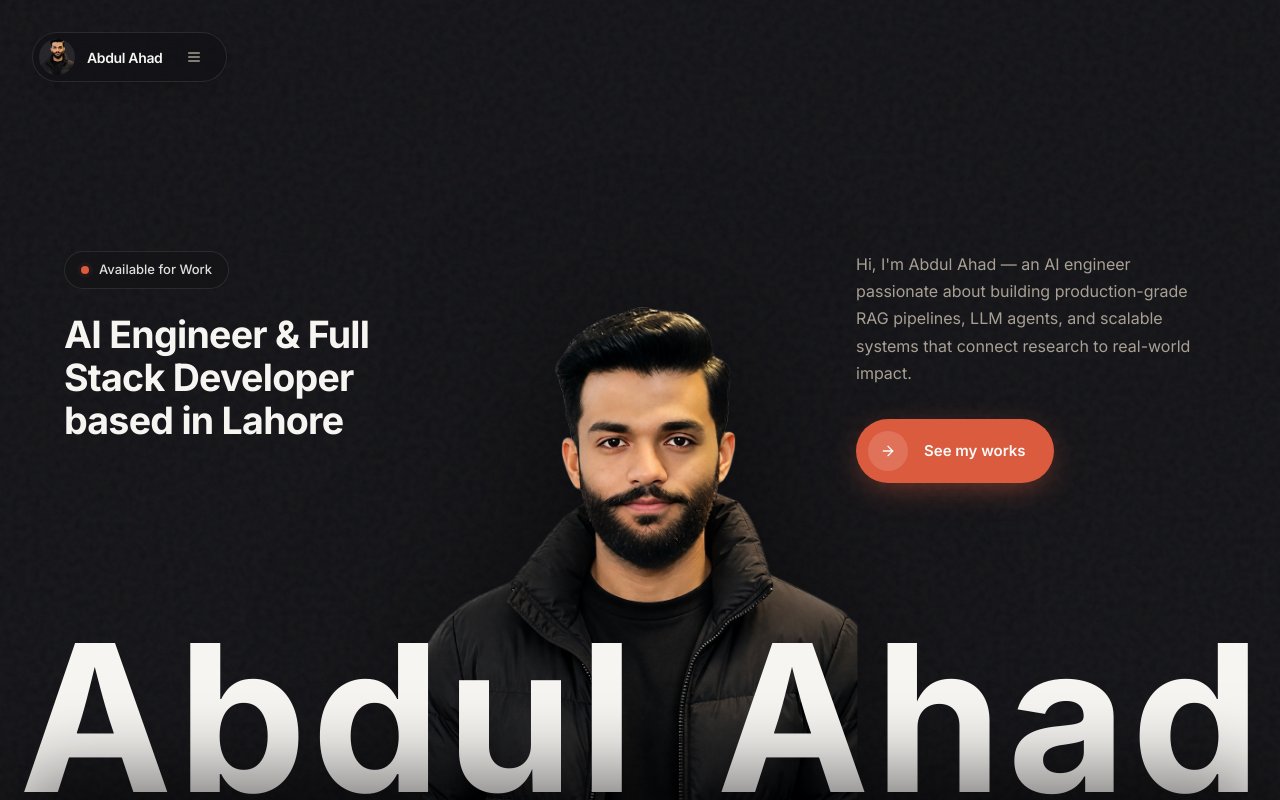
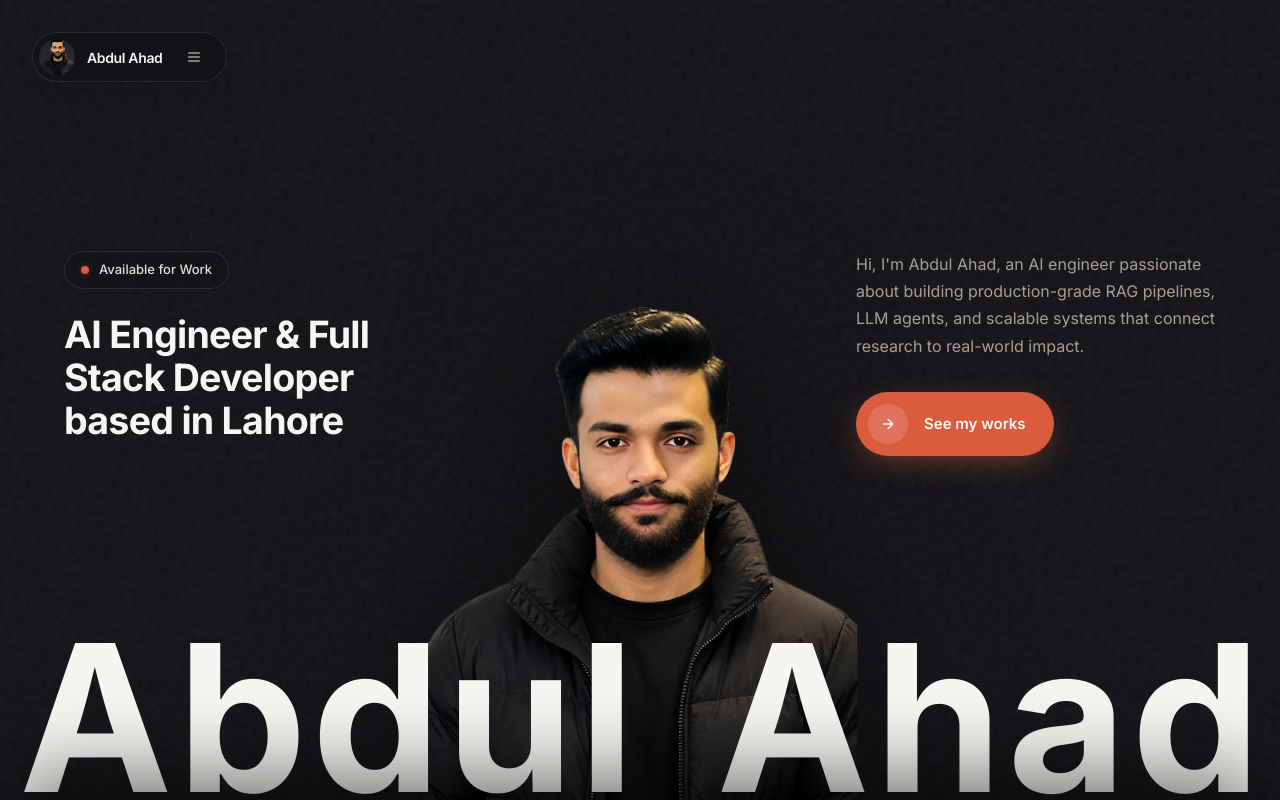
Before and after one commit to abdul-ahad656/PortfolioV2, a Next.js app: page / in a window 1280 px wide. Shown: the top 800 px of the page. Built offline with nearby package versions, Linux system fonts and the light colour scheme.

Commit message:
Add spacing

```diff
--- a/components/sections/hero.tsx
+++ b/components/sections/hero.tsx
@@ -115,7 +115,7 @@ export function Hero() {
               variants={item}
               className="text-[15px] leading-[1.7] text-muted-foreground md:text-[16px]"
             >
-              Hi, I&apos;m Abdul Ahad — an AI engineer passionate about building
+              Hi, I&apos;m Abdul Ahad, an AI engineer passionate about building
               production-grade RAG pipelines, LLM agents, and scalable systems
               that connect research to real-world impact.
             </motion.p>
@@ -124,7 +124,7 @@ export function Hero() {
               <Magnetic strength={0.2}>
                 <button
                   onClick={() => navigate('projects')}
-                  className="group inline-flex items-center gap-4 rounded-full bg-accent py-3 pl-3 pr-7 text-[15px] font-semibold text-accent-foreground shadow-[0_8px_32px_-8px_hsl(var(--accent)/0.6)] transition-all hover:brightness-110"
+                  className="group inline-flex items-center gap-4 rounded-full bg-accent mb-5 py-3 pl-3 pr-7 text-[15px] font-semibold text-accent-foreground shadow-[0_8px_32px_-8px_hsl(var(--accent)/0.6)] transition-all hover:brightness-110"
                 >
                   <span className="flex h-10 w-10 items-center justify-center rounded-full bg-accent-foreground/15 transition-transform group-hover:translate-x-0.5">
                     <ArrowRight className="h-4 w-4" />
```
